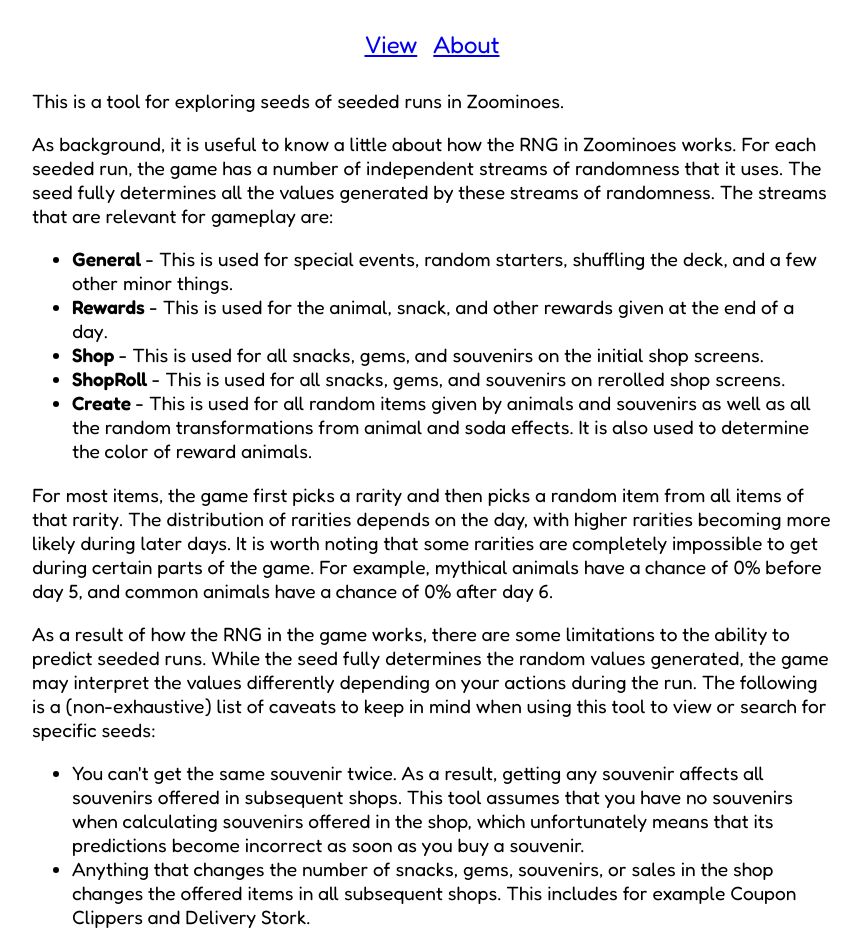
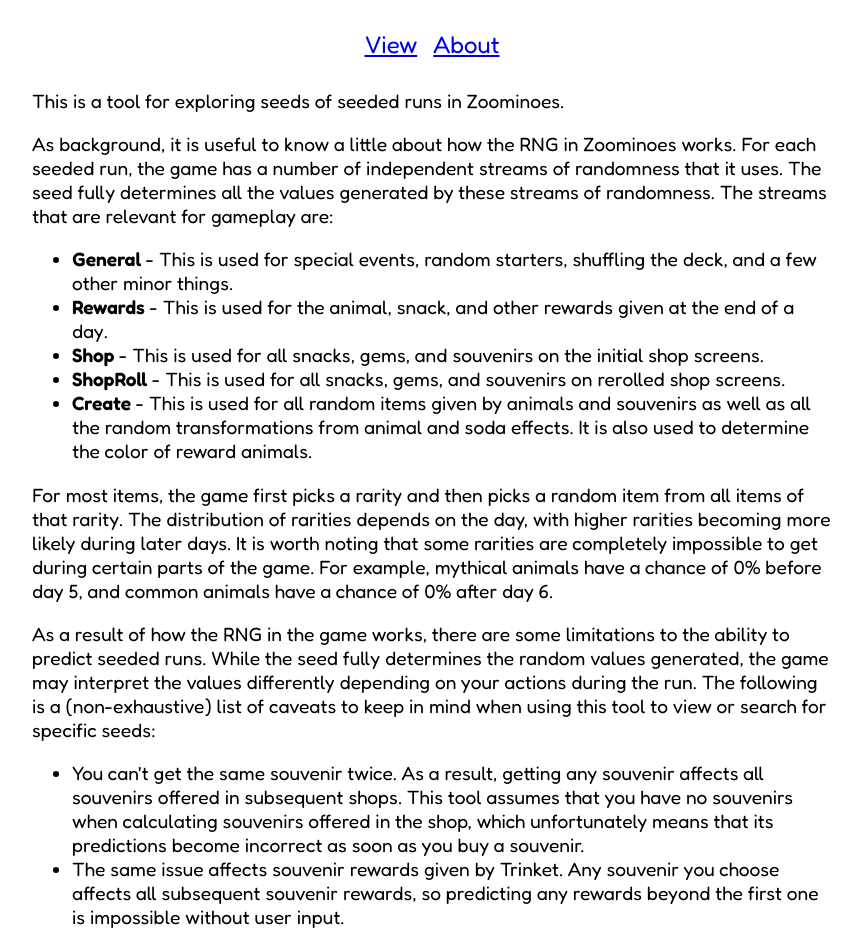
Before and after one commit to FeldrinH/zoominoes-seed-explorer, a SvelteKit app: page /about in a window 1280 px wide. Shown: the top 932 px of the page, without its empty margins (208-1069 px from the left). Built offline with nearby package versions, Linux system fonts and the light colour scheme.

Commit message:
Update about page with more caveats

```diff
--- a/src/routes/about/+page.svelte
+++ b/src/routes/about/+page.svelte
@@ -30,6 +30,8 @@
     <ul>
         <li>You can't get the same souvenir twice. As a result, getting any souvenir affects all souvenirs offered in subsequent shops.
             This tool assumes that you have no souvenirs when calculating souvenirs offered in the shop, which unfortunately means that its predictions become incorrect as soon as you buy a souvenir.</li>
+        <li>The same issue affects souvenir rewards given by Trinket. Any souvenir you choose affects all subsequent souvenir rewards,
+            so predicting any rewards beyond the first one is impossible without user input.</li>
         <li>Anything that changes the number of snacks, gems, souvenirs, or sales in the shop changes the offered items in all subsequent shops.
             This includes for example Coupon Clippers and Delivery Stork.</li>
     </ul>
```
